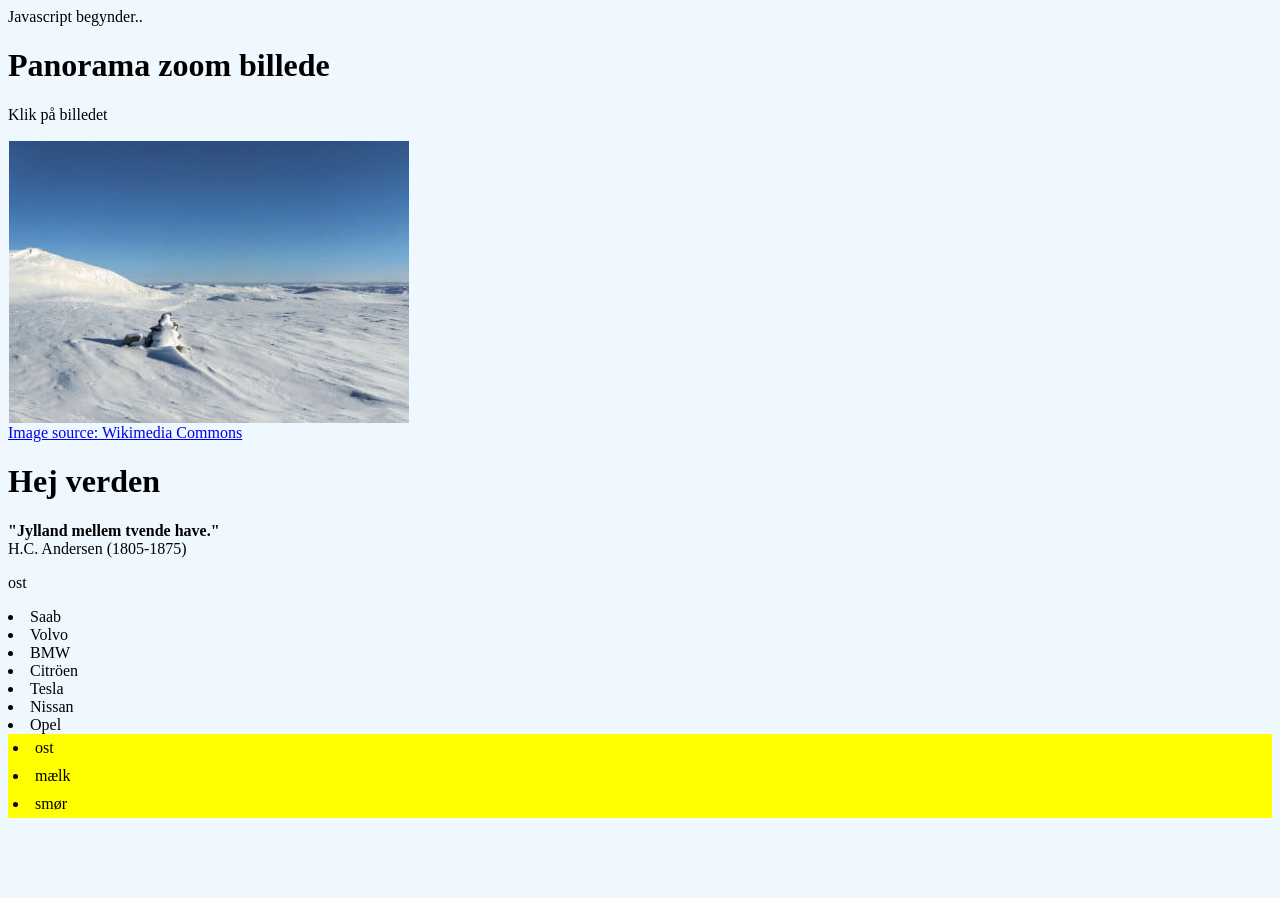
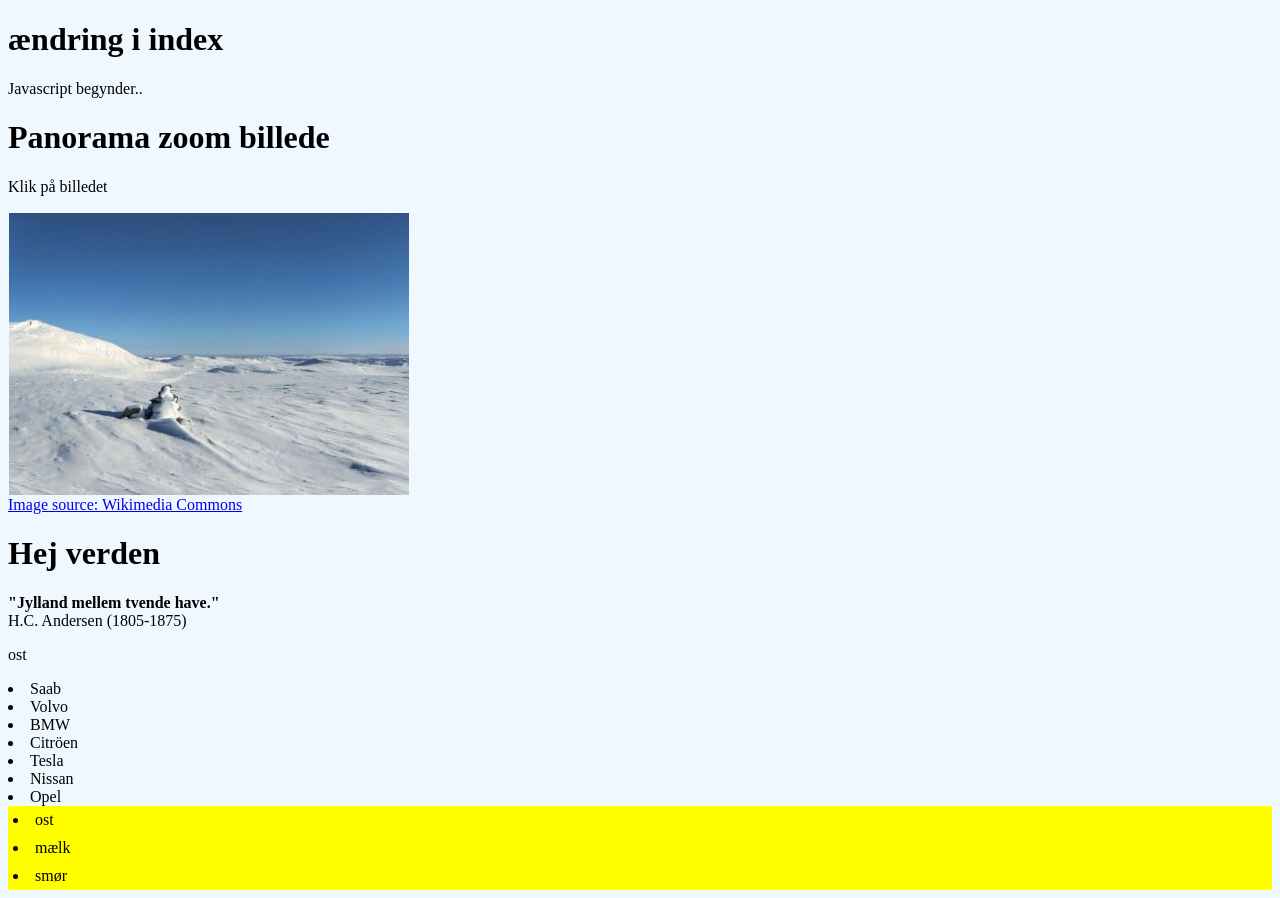
Before and after one commit to emmaelarsen/gruppetest, a plain HTML site: page index.html in a window 1280 px wide. Before the commit the page ends 826 px from the top, so only its background shows below. Drawn offline with Linux system fonts and the light colour scheme.

Commit message:
ændring i index

```diff
--- a/index.html
+++ b/index.html
@@ -9,7 +9,7 @@
 </head>
 <body>
 
-
+ <h1> ændring i index</h1>
 
   <!-- content -->
   <article id="content">Javascript begynder..
```
